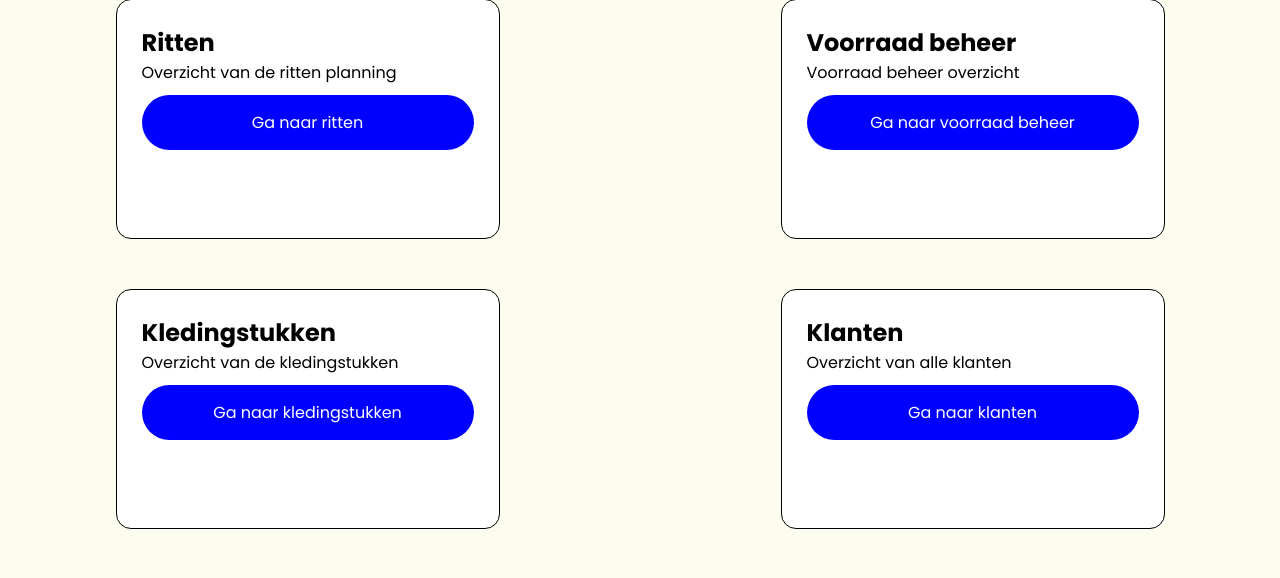
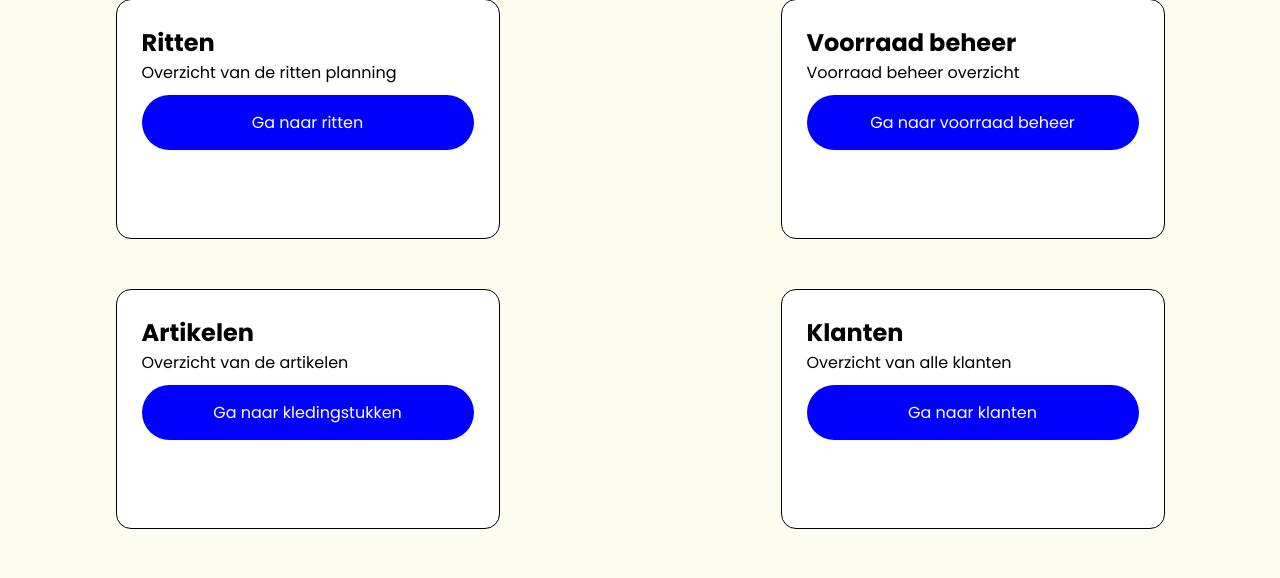
Before and after one commit to NiekKrammer/centrumDuurzaam, a PHP site: page /rollenPaginas/directiePagina.php in a window 1280 px wide. Shown: the part 222-800 px from the top of the page. Run offline with PHP 8.4, Linux system fonts and the light colour scheme.

Commit message:
Verander link

```diff
--- a/rollenPaginas/directiePagina.php
+++ b/rollenPaginas/directiePagina.php
@@ -17,7 +17,7 @@
     <div id="directieContainer">
         <div class="directieLinkDivs" ><h2>Ritten</h2><p>Overzicht van de ritten planning</p><a class="directieLinkButton" href="./chauffeurPagina.php">Ga naar ritten</a></div>
         <div class="directieLinkDivs" ><h2>Voorraad beheer</h2><p>Voorraad beheer overzicht</p><a class="directieLinkButton" href="./magazijnMedewerkerPagina.php">Ga naar voorraad beheer</a></div>
-        <div class="directieLinkDivs" ><h2>Kledingstukken</h2><p>Overzicht van de kledingstukken</p><a class="directieLinkButton" href="./kledingPagina.php">Ga naar kledingstukken</a></div>
+        <div class="directieLinkDivs" ><h2>Artikelen</h2><p>Overzicht van de artikelen</p><a class="directieLinkButton" href="./artikelenPagina.php">Ga naar kledingstukken</a></div>
         <div class="directieLinkDivs" ><h2>Klanten</h2><p>Overzicht van alle klanten</p><a class="directieLinkButton" href="./klantenPagina.php">Ga naar klanten</a></div>
     </div>
 </body>
```
Also changed, not shown: rollenPaginas/artikelenPagina.php (added).
